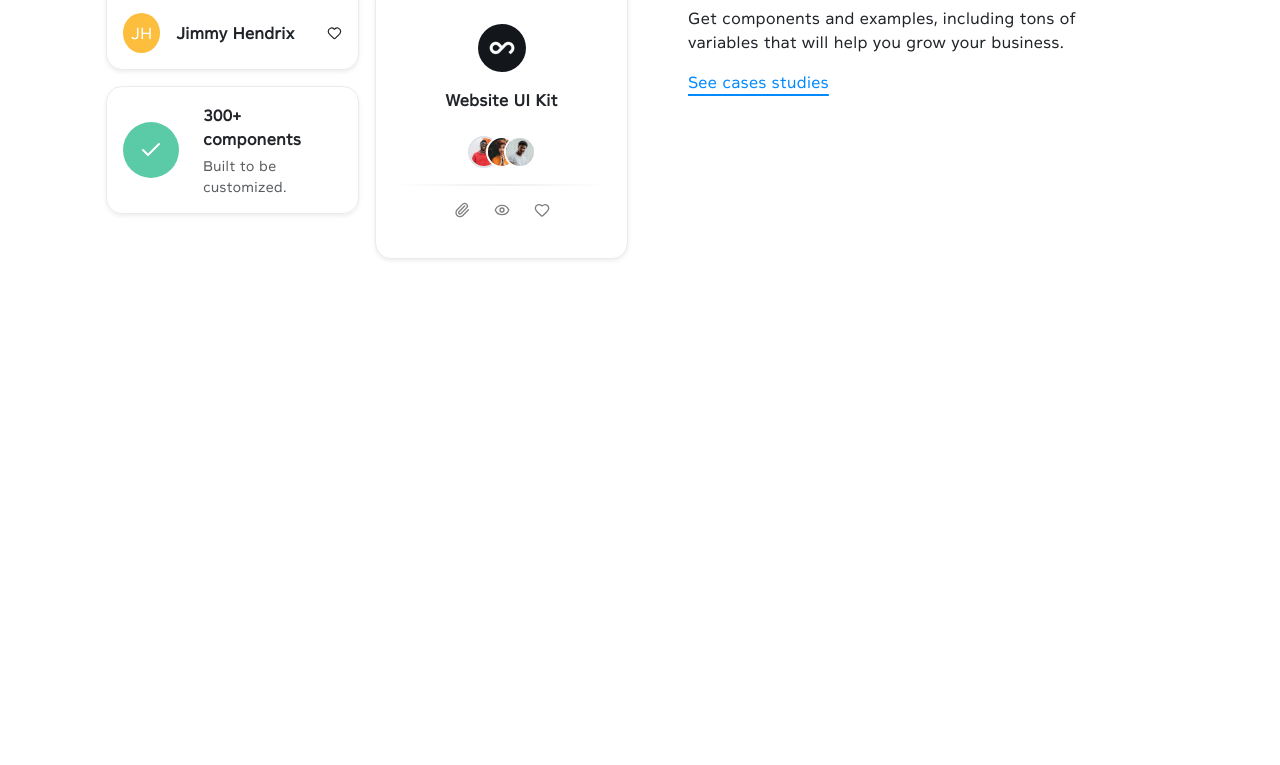
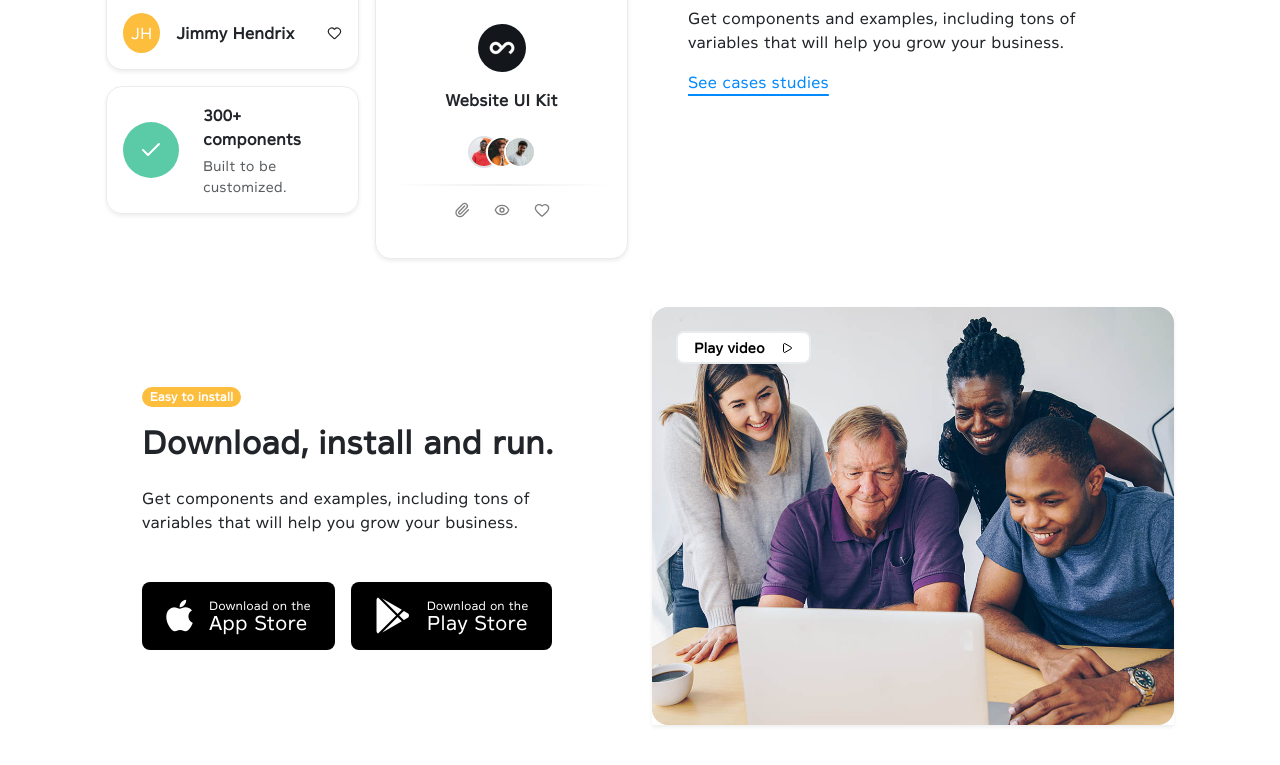
Before and after one commit to JuanAntonioHR/odoo-design-exercise, a website: page index.html in a window 1280 px wide. Shown: the part 2097-2862 px from the top of the page. Before the commit the page ends 2404 px from the top, so only its background shows below. Drawn offline with nearby package versions, Linux system fonts and the light colour scheme; files that its build step writes are made by us from their sources.

Commit message:
feat: features download section

```diff
--- a/index.html
+++ b/index.html
@@ -4,6 +4,7 @@
     <meta charset="utf-8">
     <meta name="viewport" content="width=device-width, initial-scale=1">
     <link rel="stylesheet" href="css/styles.css">
+    <link rel="stylesheet" href="https://cdnjs.cloudflare.com/ajax/libs/font-awesome/6.5.0/css/all.min.css">
     <title>Odoo</title>
   </head>
   <body>
@@ -309,6 +310,39 @@
             </a>
           </article>
         </article>
+        <article class="row align-items-center justify-content-between mx-auto mx-lg-0">
+          <article class="col-12 col-lg-6 px-3 px-md-5 py-5 order-2 order-lg-1">
+            <span class="badge bg-brand-warning rounded-pill mb-3">Easy to install</span>
+            <h2 class="mb-4">Download, install and run.</h2>
+            <p class="mb-5">Get components and examples, including tons of variables that will help you grow your business.</p>
+            <div class="d-flex flex-column flex-md-row gap-3">
+              <a href="#" class="text-white text-decoration-none d-flex align-items-center gap-3 bg-black rounded-3 px-4 py-3 btn-store">
+                <i class="fa-brands fa-apple" aria-hidden="true" ></i>
+                <div>
+                  <p class="small mb-0">Download on the</p>
+                  <p class="fs-5 mb-0">App Store</p>
+                </div>
+              </a>
+              <a href="#" class="text-white text-decoration-none d-flex align-items-center gap-3 bg-black rounded-3 px-4 py-3 btn-store">
+                <i class="fa-brands fa-google-play" aria-hidden="true" ></i>
+                <div>
+                  <p class="small mb-0">Download on the</p>
+                  <p class="fs-5 mb-0">Play Store</p>
+                </div>
+              </a>
+            </div>
+          </article>
+
+          <div class="col-12 col-lg-6 order-1 order-lg-2">
+            <div class="position-relative shadow-sm">
+              <button class="btn btn-light border-2 border-light-subtle btn-sm px-3 bg-white rounded-3 position-absolute top-0 start-0 m-4">
+                <span>Play video</span>
+                <i data-lucide="play" class="icon-sm" aria-hidden="true"></i>
+              </button>
+              <img src="assets/img/img_03.jpg" class="img-fluid rounded-4" alt="Happy team">
+            </div>
+          </div>
+        </article>
       </div>
     </section>
 
--- a/scss/_buttons.scss
+++ b/scss/_buttons.scss
@@ -30,3 +30,17 @@
     width: 100%;
   }
 }
+
+.btn-store {
+  .small {
+    font-size: 12px;
+  }
+
+  i {
+    font-size: 36px;
+  }
+
+  div {
+    line-height: 1;
+  }
+}
```
